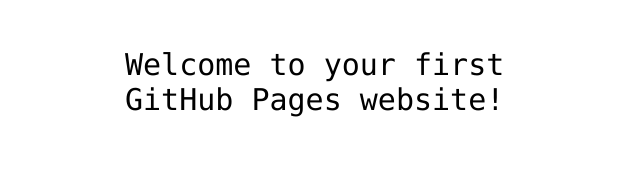
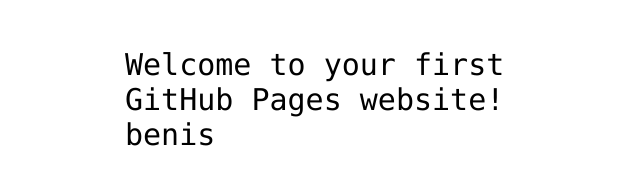
Before and after one commit to somethinghumiliating/hello-world, a plain HTML site: page index.html in a window 1280 px wide. Shown: the part 341-526 px from the top of the page, without its empty margins (315-955 px from the left). Drawn offline with Linux system fonts and the light colour scheme.

```diff
--- a/index.html
+++ b/index.html
@@ -12,7 +12,7 @@
 <img src="https://octodex.github.com/images/daftpunktocat-thomas.gif" id="octocat" alt="octocat-gif" />
 
 <!-- Change this code here by copy and pasting your template on line 15 -->
-<p>Welcome to your first GitHub Pages website!</p>
+<p>Welcome to your first GitHub Pages website! benis</p>
 
 </body>
 </html>
```
